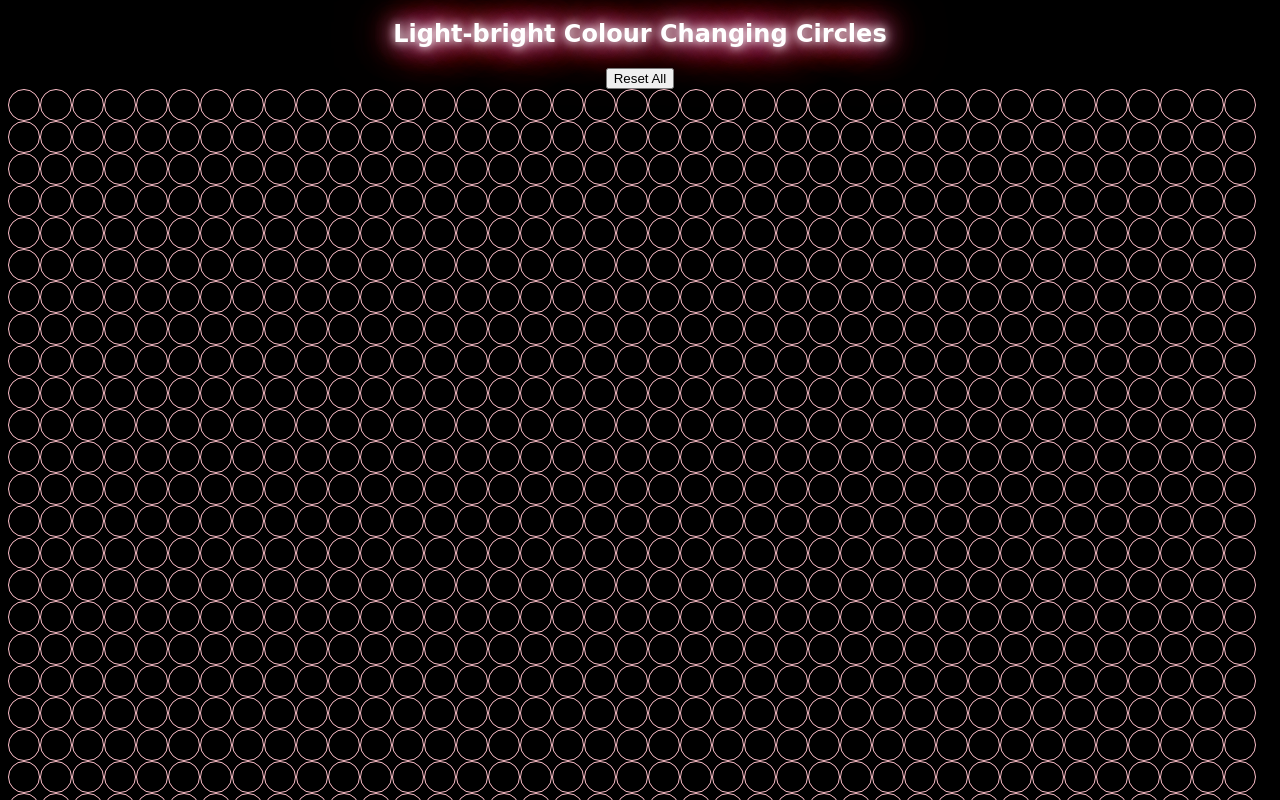
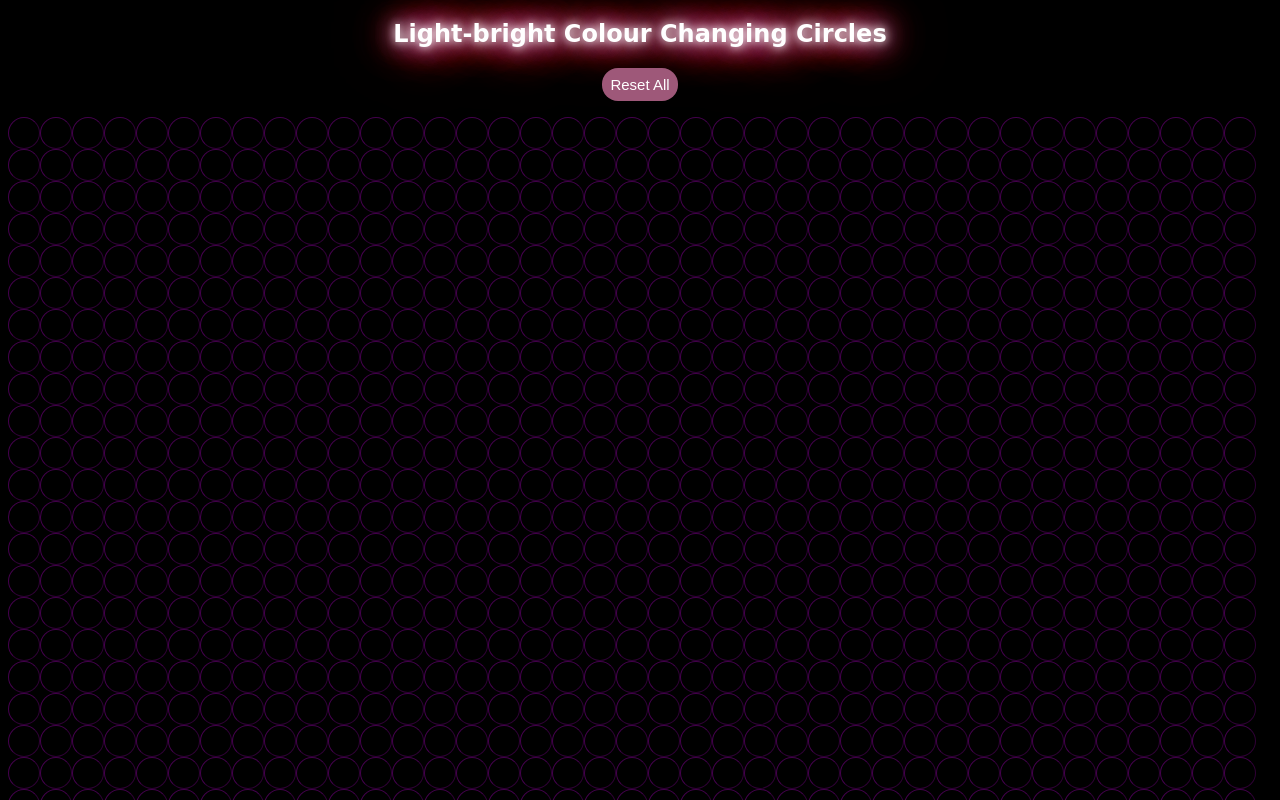
Before and after one commit to annahisenberg/light-bright-app-vue, a Vue app: page / in a window 1280 px wide. Shown: the top 800 px of the page. Built offline with nearby package versions, Linux system fonts and the light colour scheme.

Commit message:
change button style and deploy to netlify

```diff
--- a/src/App.vue
+++ b/src/App.vue
@@ -48,4 +48,14 @@ h1 {
   text-shadow: 0 0 10px #fff, 0 0 20px #fff, 0 0 30px #e60073, 0 0 40px #e60073,
     0 0 50px #e60073, 0 0 60px #e60073, 0 0 70px #e60073;
 }
+
+button {
+  background: #9e5879;
+  color: white;
+  border-radius: 1rem;
+  margin-bottom: 1rem;
+  padding: 0.5rem;
+  border: none;
+  font-size: 15px;
+}
 </style>
--- a/src/components/CircleGrid.vue
+++ b/src/components/CircleGrid.vue
@@ -79,7 +79,7 @@ export default {
 <style scoped>
 .roundCircle {
   border-radius: 50%;
-  border: 1px solid pink;
+  border: 1px outset rgba(225, 0, 255, 0.3);
   width: 30px;
   height: 30px;
 }
```
Also changed, not shown: src/components/Circles.vue (deleted, +0 -12 lines).
